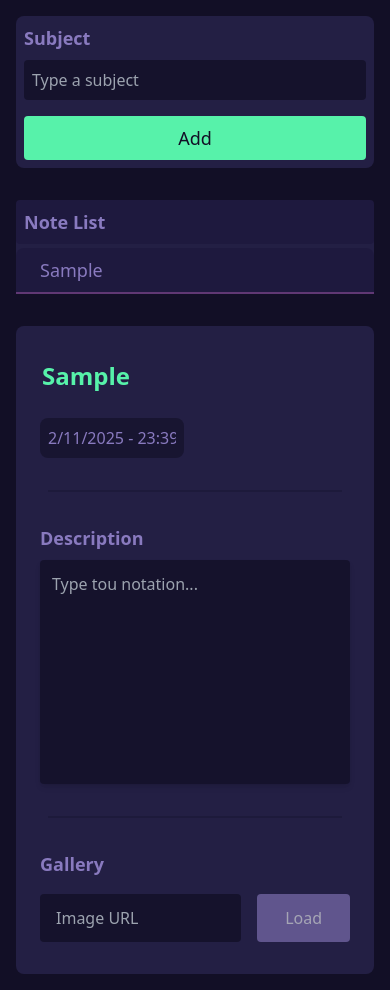
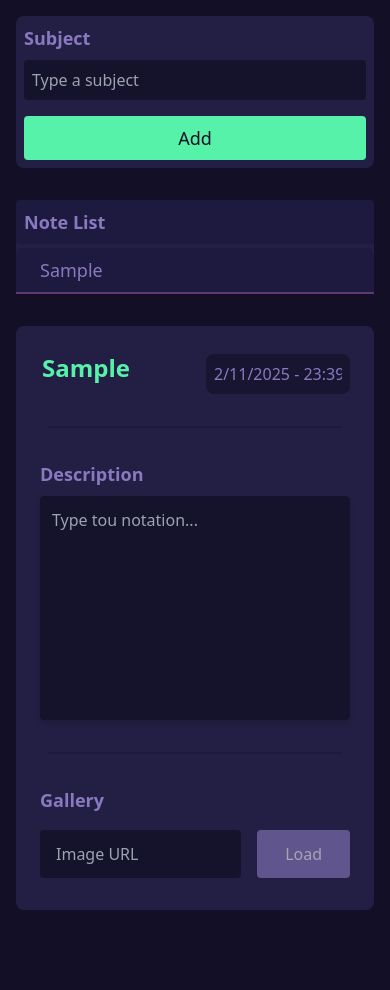
Before and after one commit to EmanuelMarquessf/Noote, a Vue app: page / in a window 390 px wide. Both pictures are taken after typing "Sample" into the empty fields and a click on the button "Add". After the commit the page ends 926 px from the top, so only its background shows below. Built offline with nearby package versions, Linux system fonts and the light colour scheme; some icons are missing.

Commit message:
Responsivity fix

```diff
--- a/src/App.vue
+++ b/src/App.vue
@@ -76,9 +76,9 @@ function removeImage(element : string) {
     </div>
     <div class="p-4 px-6 bg-background2/60 h-full rounded-lg col-span-2 min-h-[60vh] md:min-h-[95vh] md:col-span-9">
       <div v-if="selectedNote" class="flex flex-col gap-8">
-        <div class="flex flex-row flex-wrap md:flex-nowrap gap-1">
+        <div class="flex flex-row gap-1">
           <input
-            class="w-full py-2 mt-2 bg-background2/0 text-accent text-2xl font-bold border-2 border-background2/0 focus:outline-none"
+            class="w-full py-2 bg-background2/0 text-accent text-2xl font-bold border-2 border-background2/0 focus:outline-none"
             type="text"
             id="selectedSubject"
             v-model="selectedNote.subject"
```
